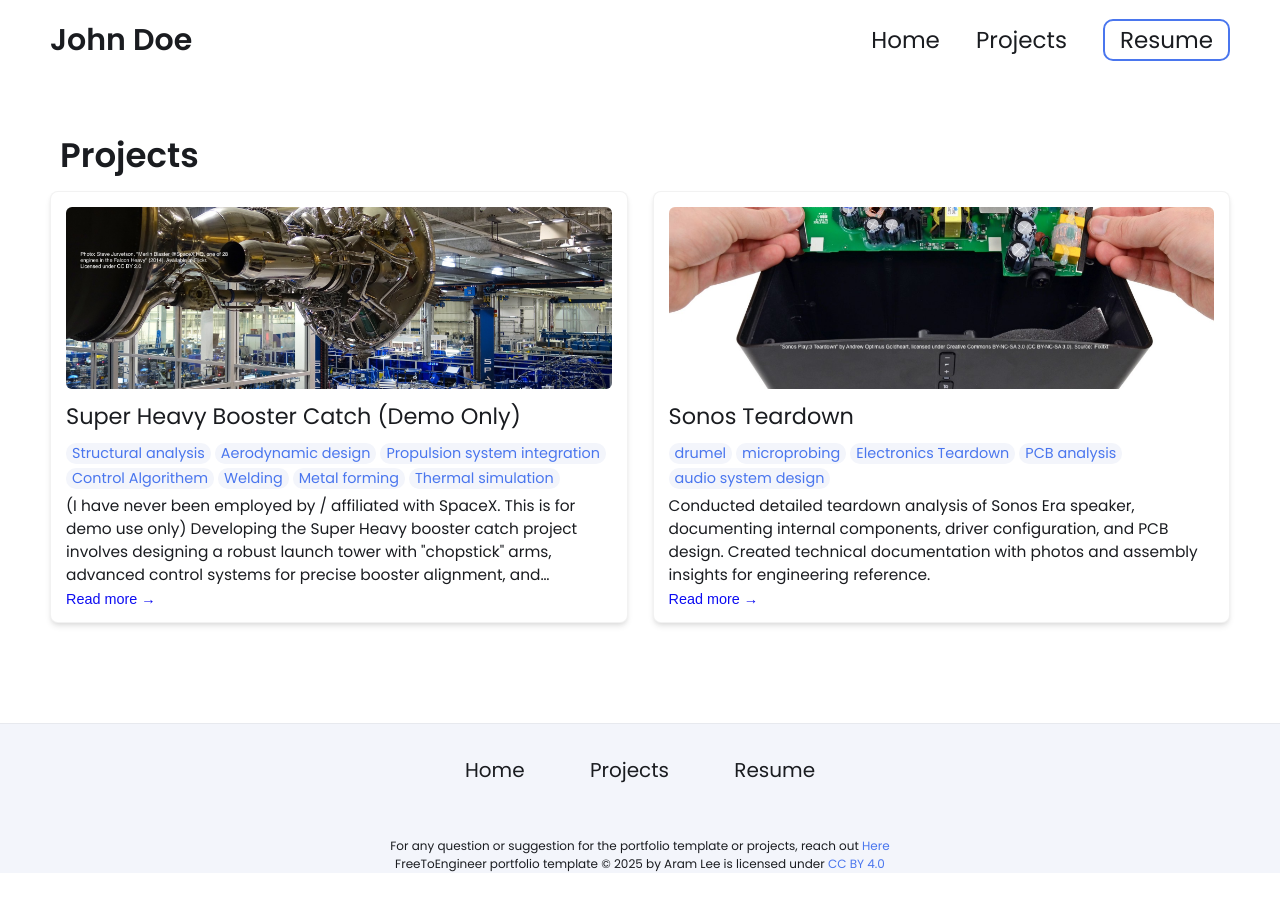
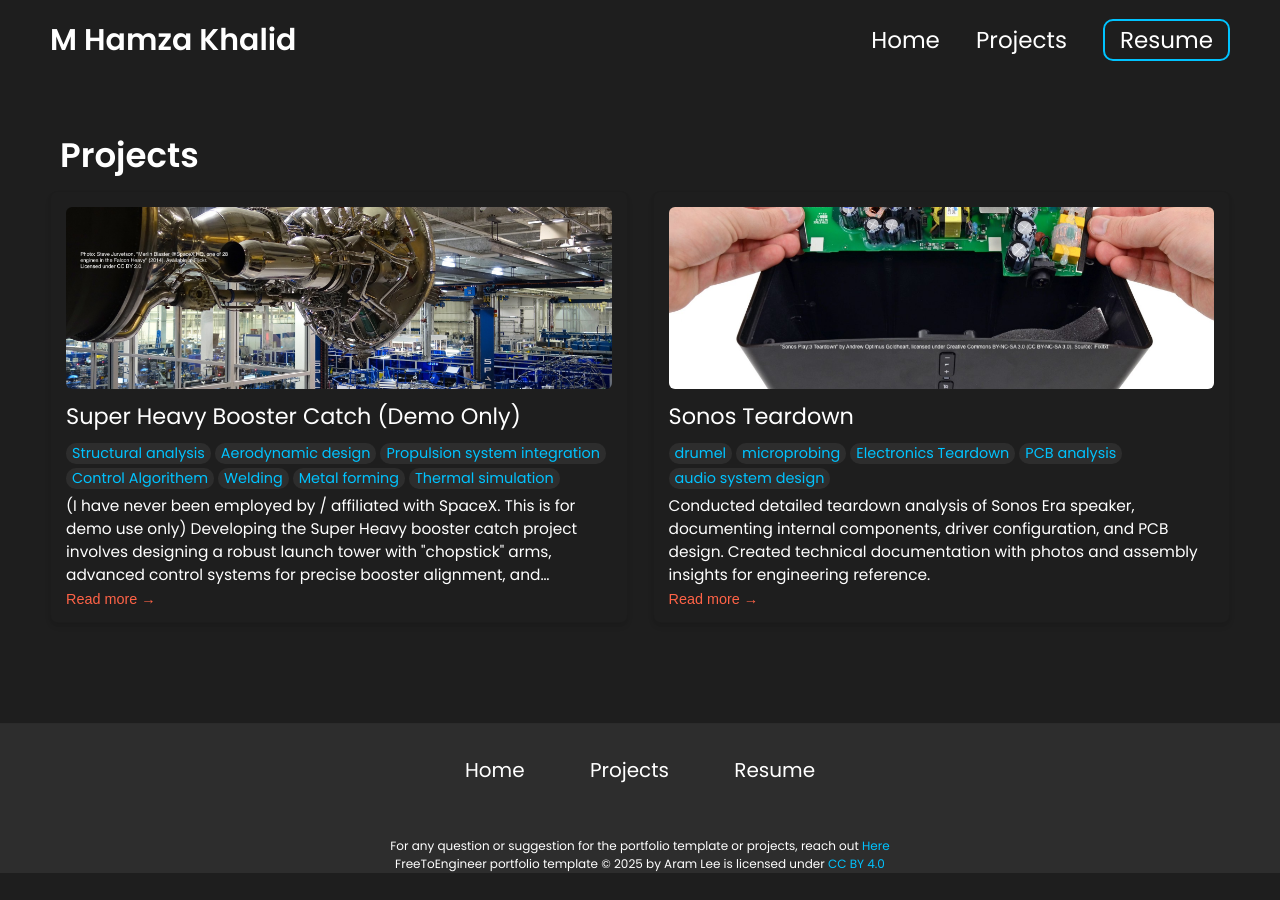
Before and after one commit to humxah007/humxah007.github.io, a Jekyll site: the page built from projects.html, in a window 1280 px wide. Built offline with Jekyll 4.4.1, drawn with Linux system fonts in a browser that asks for light colours; some of the changed lines change nothing that is shown.

Commit message:
Update _config.yml

```diff
--- a/_config.yml
+++ b/_config.yml
@@ -7,31 +7,40 @@
 
 # Main Page Setup
 
-title: John Doe's Portfolio # This is what shows up in the tab of the browser
+title: M Hamza Khalid's Portfolio # This is what shows up in the tab of the browser
 
 
 
 # Hero Section
-name: John Doe
-headline: headline message
+name: M Hamza Khalid
+headline: Aerospace Engineer
 description: >- # dont remove this line. this will ignore all new lines until the next section
-  Write an awesome intro and discuss your highlights and qualification. You can edit this
-  line in _config.yml. It will appear in your document head meta (for
-  Google search results) and in your feed.xml site description.
+  Hi, I’m Hamza – an Aerospace Engineer, who thrives on the possibility of turning great
+  ideas into a tangible technology. At my final year in the Institute of Space Technology,
+  my area of study centers around CAD modeling, aerodynamic  simulations and structural
+  analysis issues. I’ve worked on the problem of turning rotorcrafts into sustainable
+  bicycles as well as operating models of Concorde for analysing supersonic flights and
+  so on, all breathing new life into creativity and engineering.
+
+  However, being an engineer skilled in CATIA, SolidWorks, ANSYS, MATLAB/Simulink, and
+  QBlade, I deal with any job with understanding of technical processes and thinking
+  from a creative perspective to solve any problem. I flourish on such a job as developing
+  new forms of propulsion, modeling control, or pushing tomorrow’s modes of transportation.
+
 
 # Place your profile image in /assets/images/profile-image/folder and edit the file name
-profile_image: ./assets/images/profile-image/avatar.jpeg
+profile_image: ./assets/images/profile-image/Hamza.jpg
 
 
 # Link your resume
 # You can place your resume in assets/resume/{resume file.pdf} or add external link such as pdf saved in google drive
-resume-url: https://drive.google.com/file/d/13Z3duVzh-gguPU5r03oJVEE6rV9rd3DS/view?usp=sharing
+resume-url: ./assets/images/profile-image/CV.pdf
 
 
 # Set up external links - this will show up as small icons next to your name.
 
 external-links:    # input only your own url slug. The icons with missing entries will not appear.
-  linkedin: test    # https://www.linkedin.com/in/{your url slug}
+  linkedin: https://www.linkedin.com/in/mhamzakhalid100
   github: leea12    # https://github.com/{your url slug}
   stackoverflow: test      # https://stackoverflow.com/users/{your url slug}
   medium:            # https://medium.com/@{your url slug}
@@ -45,95 +54,65 @@
 
 # Skills Section - Add the list of your Skills by categories/tools. The indentation for each level needs to be precise.
 skills:
-  - category: 3D Modeling
+  - category: 3D Modeling & CAD
     tools:
-    - Onshape
-    - Solidworks
-    - Creo
-    - Fusion 360 (Autodesk)
-    - Blender (for complex shapes or animations)
-    - Siemens NX
-    - Inventor (Autodesk)
     - CATIA (Dassault Systèmes)
-  - category: Prototyping
+    - SolidWorks
+    - OpenVSP
+
+  - category: Simulation & Analysis
     tools:
-    - SLA
-    - CNC
-    - FDM
-    - SLS
-    - DMLS
-    - PolyJet Printing
-    - Vacuum Casting
-    - Laser Cutting
-    - Water Jet Cutting
-    - Arduino / Raspberry Pi
-    - Breadboarding for circuit testing
+    - ANSYS (CFD, CFX, FSI)
+    - MATLAB / Simulink
+    - XFoil / XFLR5
+    - QBlade / QProp
+    - Siemens STAR-CCM+
+    - CADFix
+
   - category: Design Standards / Practices
     tools:
-    - GD&T ASME Y14
-    - ISO fits and tolerances
-    - PLM (PTC Windchill / Arena)
-  - category: PCB Design
+    - ISO fits & tolerances
+    - FAR / EASA
+    - OSHA Safety Standards
+    - Root Cause Analysis (5 Whys, Fishbone)
+    - DFMEA / PFMEA
+    - Six Sigma
+
+  - category: Programming / Scripting
     tools:
-    - Altium Designer
-    - Altium
-    - Eagle
-    - KiCad
-  - category: Problem Solving / Risk Management
+    - MATLAB
+    - Python
+    - CNC Coding
+    - Simulink
+
+  - category: Engineering Domains
     tools:
-    - Root Cause Analysis (e.g., 5 Whys, Fishbone Diagram)
-    - DFMEA / PFMEA
-    - Six Sigma methodologies
-    - Shain Red-X
+    - Aerodynamics
+    - Propulsion
+    - Structures
+    - Control Systems / FDS / GNAV
+
+  - category: Soft Skills & Tools
+    tools:
+    - Team Collaboration
+    - Time Management
+    - Presentation (Canva, SmartSlides)
+    - MS Office (Word, PowerPoint, Excel)
 
 
 # Contact Form Setup. Setup an account and copy over the key. When someone fills out the form, it will be received in your email.
-formspree-key:   https://formspree.io/f/{8-digit key}
+formspree-key:   https://formspree.io/f/movdkvor
 
 
 
 # Active theme (Updatethis to switch themes). Make sure to keep the indentation the samne.
-colors: # this is the basic theme
-  text: "#1a1c20"
-  border: "#ddd"
-  link: "#4a76ee"
-  highlight: "#0c0cf2"
-  background: "#ffffff"
-  light_background: "#f3f5fb"
-
-# A few examples.
-basic theme:
-  text: "#1a1c20"
-  border: "#ddd"
-  link: "#4a76ee"
-  highlight: "#0c0cf2"
-  background: "#ffffff"
-  light_background: "#f3f5fb"
-
-  mint theme:
-  text: "#2c3333"
-  border: "#e0f2ef"
-  link: "#40b3a2"
-  highlight: "#2a9d8f"
-  background: "#f7fbfa"
-  light_background: "#f0f9f7"
-
-lemon theme:
-  text: "#2d2926"
-  border: "#f7f3e3"
-  link: "#ffc94d"
-  highlight: "#ffb800"
-  background: "#fffdf5"
-  light_background: "#fff9e6"
-
-  pink theme:
-  text: "#2d2d2d"
-  border: "#f8e2e2"
-  link: "#ff8fa3"
-  highlight: "#ff4d6d"
-  background: "#fff8f8"
-  light_background: "#fff5f6"
-
+colors:
+  text: "#FFFFFF"             # White text for readability
+  border: "#444444"           # Subtle borders
+  link: "#00C3FF"             # Bright cyan for links (spacey look)
+  highlight: "#FF6347"        # Bright coral for highlighted text
+  background: "#1E1E1E"       # Dark background (space grey)
+  light_background: "#2D2D2D" # Slightly lighter background for sections
 
 
 
```
